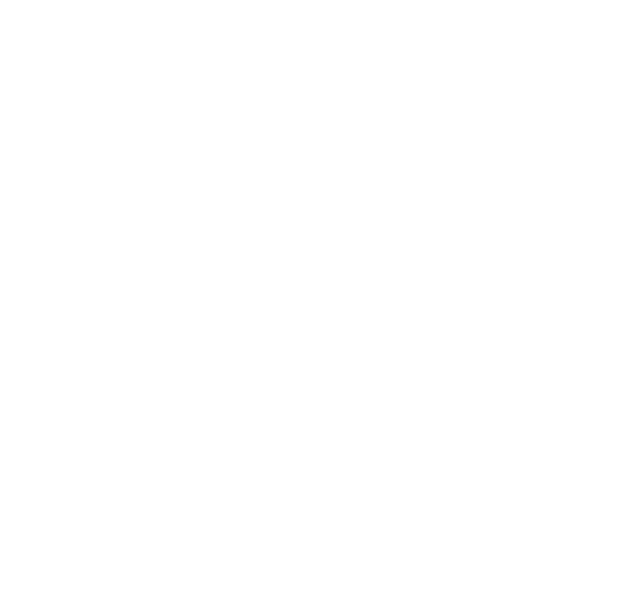
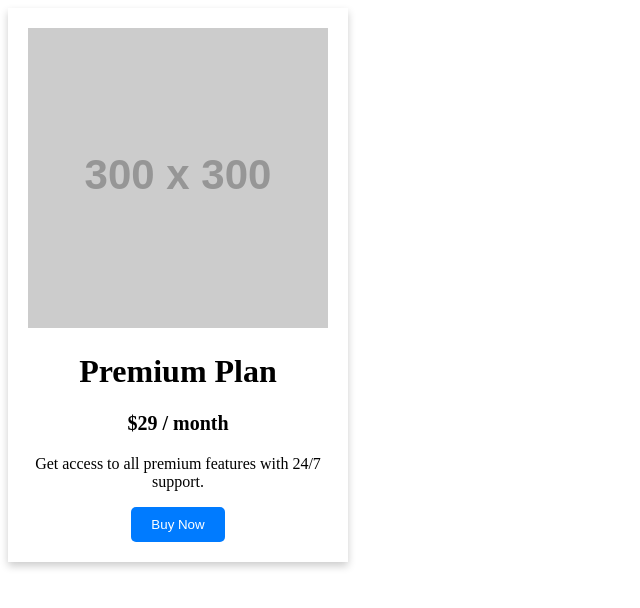
Before and after one commit to acciojob/pricing-card-Rutika72, a website: page main.html in a window 1280 px wide. Shown: the whole page, without its empty margins (0-640 px from the left). Drawn offline with Linux system fonts and the light colour scheme; placeholder pictures from the web are drawn by us.

Commit message:
created a submission

```diff
--- a/main.html
+++ b/main.html
@@ -1,16 +1,16 @@
 <!DOCTYPE html>
-
 <html>
-
 <head>
-	<link rel="stylesheet" href="styles.css">
+<link rel="stylesheet" href="styles.css">
 </head>
-
 <body>
-	<!-- the entire body must be written by student -->
-    <script type="text/javascript" src="./script.js">
-</script>
-
+<div class="card">
+<img src="https://via.placeholder.com/300" alt="product">
+<h1>Premium Plan</h1>
+<p class="price">$29 / month</p>
+<p class="description">Get access to all premium features with 24/7 support.</p>
+<button>Buy Now</button>
+</div>
+<script type="text/javascript" src="./script.js"></script>
 </body>
-
 </html>
--- a/styles.css
+++ b/styles.css
@@ -1 +1,22 @@
-/*  your css code here. If applicable */
+.card{
+width:300px;
+padding:20px;
+background-color:#fff;
+box-shadow:0 4px 8px rgba(0,0,0,0.2);
+text-align:center;
+}
+.card img{
+width:100%;
+}
+.price{
+font-size:20px;
+font-weight:bold;
+}
+button{
+padding:10px 20px;
+background-color:#007bff;
+color:#fff;
+border:none;
+border-radius:5px;
+cursor:pointer;
+}
```
